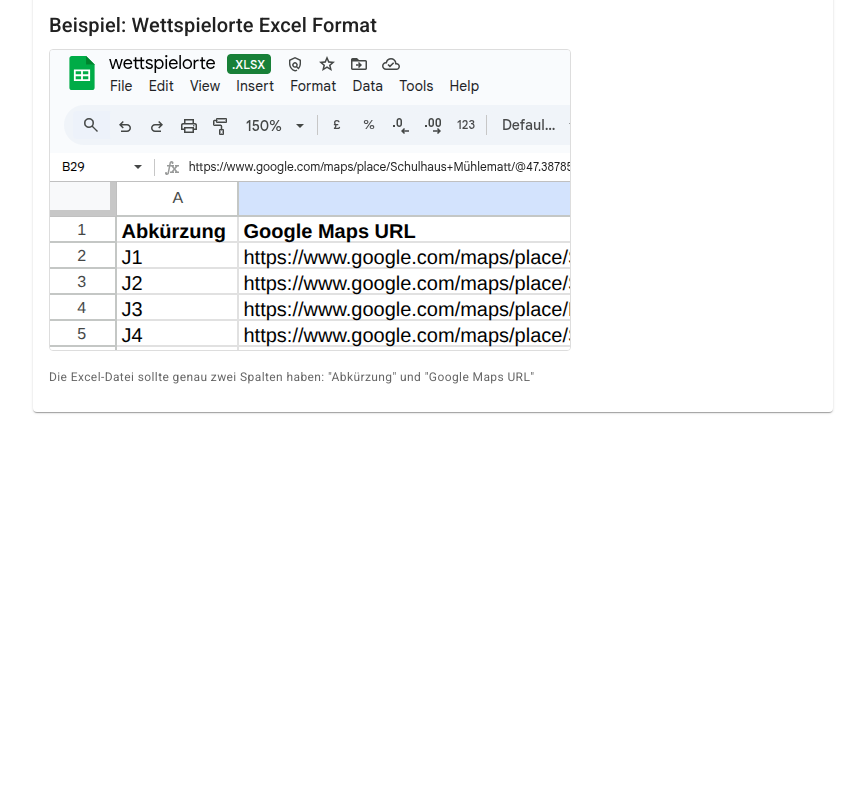
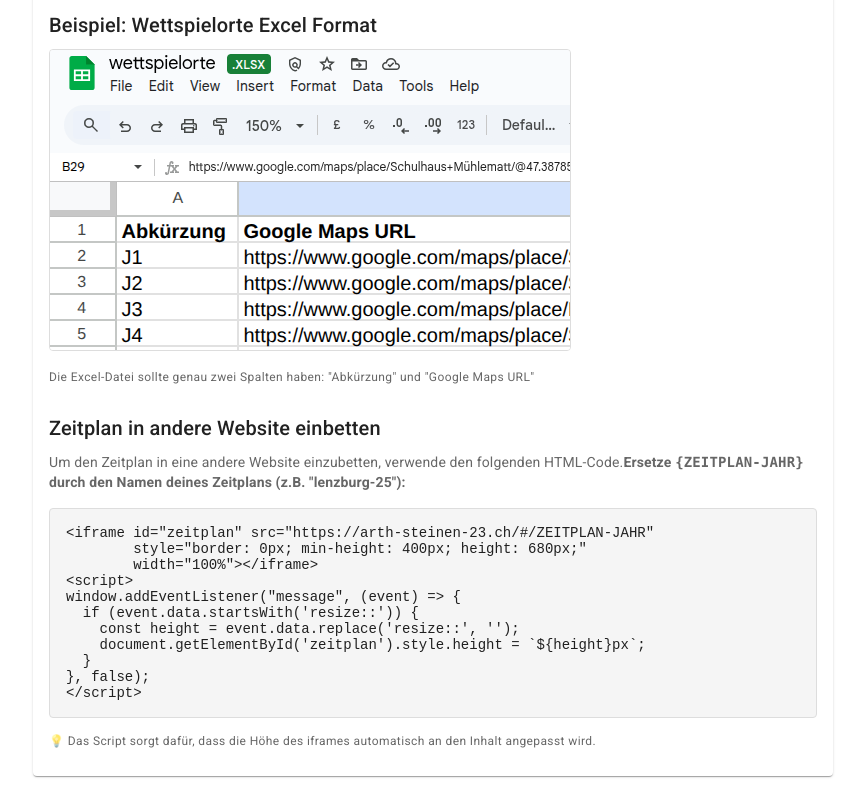
Before and after one commit to randombenj/arth-steinen-23, a React (Create React App) app: page /#/admin in a window 1280 px wide. Shown: the part 805-1605 px from the top of the page, without its empty margins (207-1072 px from the left). Before the commit the page ends 1241 px from the top, so only its background shows below. Built offline with nearby package versions, Linux system fonts and the light colour scheme.

Commit message:
Add guide

```diff
--- a/src/Admin.tsx
+++ b/src/Admin.tsx
@@ -789,6 +789,42 @@
           <Typography variant="caption" color="text.secondary">
             Die Excel-Datei sollte genau zwei Spalten haben: "Abkürzung" und "Google Maps URL"
           </Typography>
+
+          <Typography variant="h6" sx={{ marginTop: 3, marginBottom: 1 }}>
+            Zeitplan in andere Website einbetten
+          </Typography>
+          <Typography variant="body2" color="text.secondary" sx={{ marginBottom: 2 }}>
+            Um den Zeitplan in eine andere Website einzubetten, verwende den folgenden HTML-Code.
+            <strong>Ersetze <code>{"{ZEITPLAN-JAHR}"}</code> durch den Namen deines Zeitplans (z.B. "lenzburg-25"):</strong>
+          </Typography>
+          <Box
+            component="pre"
+            sx={{
+              backgroundColor: '#f5f5f5',
+              padding: 2,
+              borderRadius: 1,
+              border: '1px solid #ddd',
+              fontSize: '0.875rem',
+              fontFamily: 'monospace',
+              overflow: 'auto',
+              whiteSpace: 'pre-wrap'
+            }}
+          >
+{`<iframe id="zeitplan" src="https://arth-steinen-23.ch/#/ZEITPLAN-JAHR"
+        style="border: 0px; min-height: 400px; height: 680px;"
+        width="100%"></iframe>
+<script>
+window.addEventListener("message", (event) => {
+  if (event.data.startsWith('resize::')) {
+    const height = event.data.replace('resize::', '');
+    document.getElementById('zeitplan').style.height = \`\${height}px\`;
+  }
+}, false);
+</script>`}
+          </Box>
+          <Typography variant="caption" color="text.secondary" sx={{ marginTop: 1, display: 'block' }}>
+            💡 Das Script sorgt dafür, dass die Höhe des iframes automatisch an den Inhalt angepasst wird.
+          </Typography>
         </CardContent>
       </Card>
     </Box>
```
